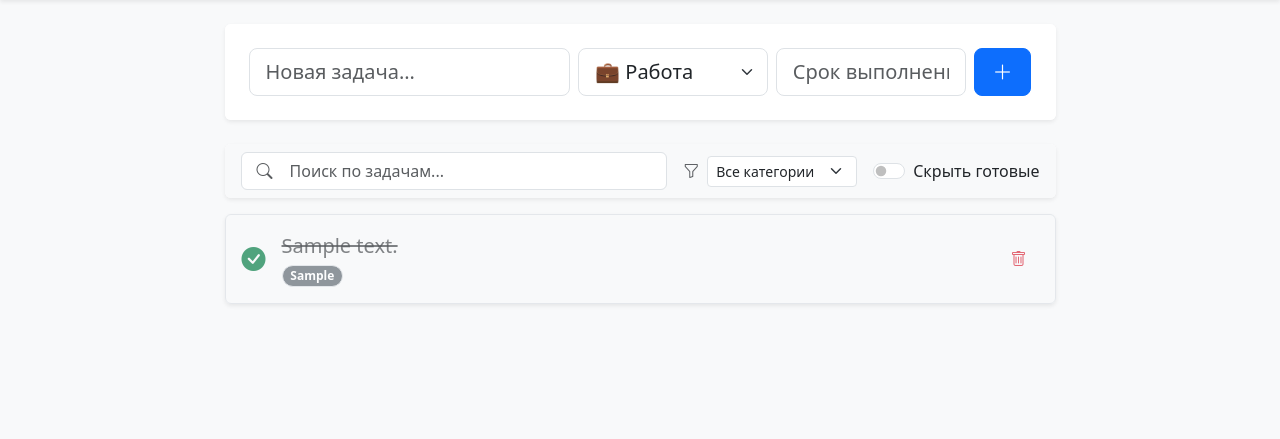
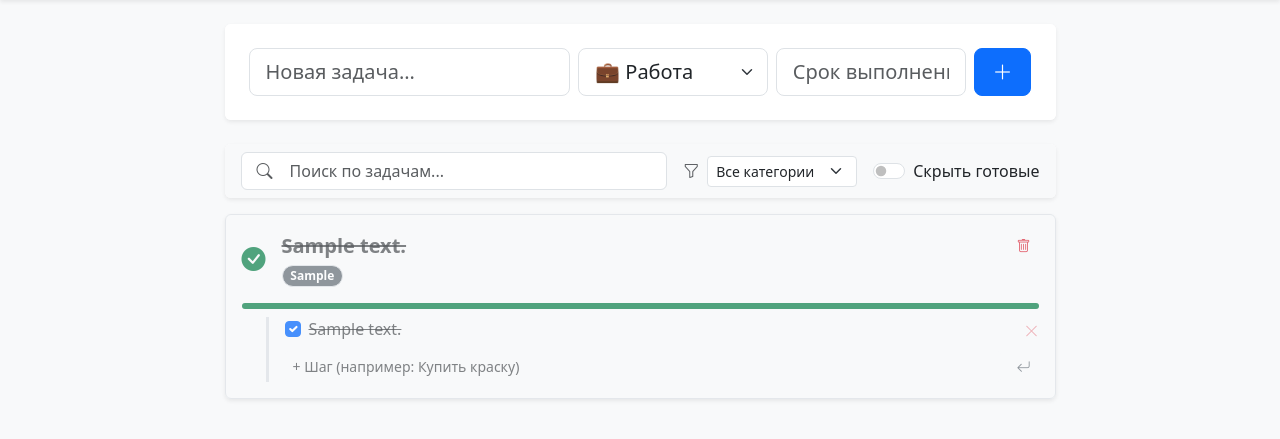
Before and after one commit to KoshFromVorlon/flask_pro_taskmanager, a Flask app: page / in a window 1280 px wide. Shown: the part 62-501 px from the top of the page. Run offline with Flask 3, Linux system fonts and the light colour scheme; a user stored in the database is signed in; tables that the repository leaves empty hold one stand-in row (values such as "Sample post").

Commit message:
Subtasks (Checklists) + Languages messages sys fix

```diff
--- a/app/routes.py
+++ b/app/routes.py
@@ -3,24 +3,28 @@ from flask_login import login_user, logout_user, login_required, current_user
 from werkzeug.security import generate_password_hash, check_password_hash
 from datetime import datetime
 from . import db
-from .models import User, Task
-from .translations import translations  # Импорт для проверки ключей
+from .models import User, Task, Subtask
+from .translations import translations
 
 main = Blueprint('main', __name__)
 
 
-# --- ПЕРЕКЛЮЧЕНИЕ ЯЗЫКА ---
+# --- ВСПОМОГАТЕЛЬНАЯ ФУНКЦИЯ ДЛЯ ПЕРЕВОДА В PYTHON ---
+def get_text(key):
+    """Берет язык из куки и возвращает текст из словаря"""
+    lang = request.cookies.get('lang', 'ru')
+    if lang not in translations:
+        lang = 'ru'
+    return translations[lang].get(key, key)  # Если ключа нет, вернет сам ключ
+
+
+# --- ЯЗЫКИ ---
 @main.route('/set-language/<lang_code>')
 def set_language(lang_code):
-    # Проверяем, поддерживается ли язык
     if lang_code not in translations:
         lang_code = 'ru'
-
-    # Мы должны вернуть пользователя туда, откуда он пришел
     referrer = request.referrer or url_for('main.index')
-
     resp = make_response(redirect(referrer))
-    # Сохраняем выбор в куки на 30 дней
     resp.set_cookie('lang', lang_code, max_age=30 * 24 * 60 * 60)
     return resp
 
@@ -33,17 +37,17 @@ def register():
         password = request.form.get('password')
 
         if User.query.filter_by(username=username).first():
-            flash('Такой пользователь уже существует!', 'error')
+            # ИСПОЛЬЗУЕМ ПЕРЕВОД
+            flash(get_text('flash_user_exists'), 'error')
             return redirect(url_for('main.register'))
 
         user = User(username=username, password=generate_password_hash(password, method='scrypt'))
-
         db.session.add(user)
         db.session.commit()
         login_user(user)
-        flash('Регистрация успешна!', 'success')
+        # ИСПОЛЬЗУЕМ ПЕРЕВОД
+        flash(get_text('flash_register_success'), 'success')
         return redirect(url_for('main.index'))
-
     return render_template('register.html')
 
 
@@ -56,9 +60,12 @@ def login():
 
         if user and check_password_hash(user.password, password):
             login_user(user)
-            flash('Вы успешно вошли!', 'success')
+            # ИСПОЛЬЗУЕМ ПЕРЕВОД
+            flash(get_text('flash_login_success'), 'success')
             return redirect(url_for('main.index'))
-        flash('Ошибка входа.', 'error')
+
+        # ИСПОЛЬЗУЕМ ПЕРЕВОД
+        flash(get_text('flash_login_error'), 'error')
     return render_template('login.html')
 
 
@@ -66,6 +73,7 @@ def login():
 @login_required
 def logout():
     logout_user()
+    # ИСПОЛЬЗУЕМ ПЕРЕВОД (Можно показывать на странице входа)
     return redirect(url_for('main.login'))
 
 
@@ -77,14 +85,13 @@ def change_password():
         new_password = request.form.get('new_password')
 
         if not check_password_hash(current_user.password, old_password):
-            flash('Старый пароль неверен.', 'error')
+            flash(get_text('flash_pass_wrong'), 'error')
             return redirect(url_for('main.change_password'))
 
         current_user.password = generate_password_hash(new_password, method='scrypt')
         db.session.commit()
-        flash('Пароль изменен!', 'success')
+        flash(get_text('flash_pass_changed'), 'success')
         return redirect(url_for('main.index'))
-
     return render_template('change_password.html')
 
 
@@ -94,14 +101,8 @@ def change_password():
 def index():
     if request.method == 'POST':
         content = request.form.get('content')
-        category_key = request.form.get('category')  # Получаем ключ (cat_work)
+        category_key = request.form.get('category')
         deadline_str = request.form.get('deadline')
-
-        # Получаем текущий язык из куки для сохранения категории в БД
-        # В БД мы будем сохранять именно перевод, чтобы потом не путаться,
-        # или можно сохранять ключи. Для простоты сохраним ТЕКСТ категории на текущем языке.
-        # Но лучше сохранять ключи, но для совместимости оставим текст.
-        # Чтобы не усложнять: берем текст прямо из формы (value в HTML)
 
         if content:
             deadline_obj = None
@@ -114,7 +115,7 @@ def index():
             new_task = Task(content=content, category=category_key, deadline=deadline_obj, author=current_user)
             db.session.add(new_task)
             db.session.commit()
-            flash('Задача добавлена!', 'success')
+            flash(get_text('flash_task_added'), 'success')
             return redirect(url_for('main.index'))
 
     tasks = Task.query.filter_by(user_id=current_user.id).order_by(Task.completed, Task.deadline,
@@ -129,7 +130,7 @@ def delete_task(id):
     if task.user_id == current_user.id:
         db.session.delete(task)
         db.session.commit()
-        flash('Задача удалена.', 'success')
+        flash(get_text('flash_task_deleted'), 'success')
     return redirect(url_for('main.index'))
 
 
@@ -142,3 +143,40 @@ def toggle(id):
         db.session.commit()
         return jsonify({'success': True, 'completed': task.completed})
     return jsonify({'success': False})
+
+
+# --- ПОДЗАДАЧИ ---
+@main.route('/task/<int:task_id>/add_subtask', methods=['POST'])
+@login_required
+def add_subtask(task_id):
+    task = Task.query.get_or_404(task_id)
+    content = request.form.get('subtask_content')
+
+    if task.user_id == current_user.id and content:
+        subtask = Subtask(content=content, parent_task=task)
+        db.session.add(subtask)
+        db.session.commit()
+    return redirect(url_for('main.index'))
+
+
+@main.route('/toggle_subtask/<int:subtask_id>', methods=['POST'])
+@login_required
+def toggle_subtask(subtask_id):
+    subtask = Subtask.query.get_or_404(subtask_id)
+    if subtask.parent_task.user_id == current_user.id:
+        subtask.completed = not subtask.completed
+        db.session.commit()
+        progress = subtask.parent_task.get_progress()
+        return jsonify({'success': True, 'completed': subtask.completed, 'progress': progress})
+
+    return jsonify({'success': False})
+
+
+@main.route('/delete_subtask/<int:subtask_id>')
+@login_required
+def delete_subtask(subtask_id):
+    subtask = Subtask.query.get_or_404(subtask_id)
+    if subtask.parent_task.user_id == current_user.id:
+        db.session.delete(subtask)
+        db.session.commit()
+    return redirect(url_for('main.index'))
--- a/app/static/script.js
+++ b/app/static/script.js
@@ -23,28 +23,22 @@ document.addEventListener('DOMContentLoaded', () => {
         const hideCompleted = hideCompletedFilter.checked;
 
         tasks.forEach(task => {
-            // Получаем данные из атрибутов data-*
             const content = task.getAttribute('data-content');
             const category = task.getAttribute('data-category');
             const isCompleted = task.getAttribute('data-completed') === 'true';
 
-            // Проверяем 3 условия
             const matchesSearch = content.includes(searchText);
             const matchesCategory = selectedCategory === 'all' || category === selectedCategory;
             const matchesStatus = !hideCompleted || !isCompleted;
 
-            // Если все совпадает — показываем, иначе скрываем
             if (matchesSearch && matchesCategory && matchesStatus) {
                 task.classList.remove('d-none');
-                task.classList.add('d-flex'); // Возвращаем flex, чтобы верстка не ехала
             } else {
                 task.classList.add('d-none');
-                task.classList.remove('d-flex');
             }
         });
     }
 
-    // Вешаем слушатели событий (если элементы есть на странице)
     if (searchInput) {
         searchInput.addEventListener('input', filterTasks);
         categoryFilter.addEventListener('change', filterTasks);
@@ -52,7 +46,7 @@ document.addEventListener('DOMContentLoaded', () => {
     }
 });
 
-// --- 3. AJAX ОБНОВЛЕНИЕ ЗАДАЧИ ---
+// --- 3. ГЛАВНЫЕ ЗАДАЧИ ---
 async function toggleTask(id) {
     const row = document.getElementById(`task-${id}`);
     const icon = row.querySelector('.task-icon');
@@ -63,7 +57,6 @@ async function toggleTask(id) {
         const data = await response.json();
 
         if (data.success) {
-            // Обновляем визуальный статус
             if (data.completed) {
                 row.classList.add('bg-light', 'opacity-75');
                 text.classList.add('text-decoration-line-through', 'text-muted');
@@ -76,18 +69,42 @@ async function toggleTask(id) {
                 icon.classList.add('bi-circle', 'text-secondary');
             }
 
-            // ВАЖНО: Обновляем атрибут для фильтрации
             row.setAttribute('data-completed', data.completed);
 
-            // Запускаем фильтрацию заново (вдруг включен режим "Скрыть готовые")
-            // Находим чекбокс фильтра и вызываем событие change вручную
             const hideCompletedFilter = document.getElementById('hideCompletedFilter');
             if (hideCompletedFilter && hideCompletedFilter.checked) {
                 row.classList.add('d-none');
-                row.classList.remove('d-flex');
             }
         }
     } catch (error) {
         console.error('Ошибка:', error);
     }
 }
+
+// --- 4. НОВОЕ: ПОДЗАДАЧИ ---
+async function toggleSubtask(subtaskId, parentTaskId) {
+    const subtaskRow = document.getElementById(`subtask-${subtaskId}`);
+    const label = subtaskRow.querySelector('label');
+    const progressBar = document.getElementById(`progress-${parentTaskId}`);
+
+    try {
+        const response = await fetch(`/toggle_subtask/${subtaskId}`, { method: 'POST' });
+        const data = await response.json();
+
+        if (data.success) {
+            // Меняем стиль текста подзадачи
+            if (data.completed) {
+                label.classList.add('text-decoration-line-through', 'text-muted');
+            } else {
+                label.classList.remove('text-decoration-line-through', 'text-muted');
+            }
+
+            // Обновляем Прогресс-бар
+            if (progressBar) {
+                progressBar.style.width = data.progress + '%';
+            }
+        }
+    } catch (error) {
+        console.error('Ошибка подзадачи:', error);
+    }
+}
--- a/app/templates/index.html
+++ b/app/templates/index.html
@@ -10,7 +10,6 @@
                     <div class="col-md-5">
                         <input type="text" name="content" class="form-control form-control-lg" placeholder="{{ t.placeholder_task }}" required>
                     </div>
-
                     <div class="col-md-3">
                         <select name="category" class="form-select form-select-lg">
                             <option value="{{ t.cat_work }}">💼 {{ t.cat_work }}</option>
@@ -21,7 +20,6 @@
                             <option value="{{ t.cat_other }}">📁 {{ t.cat_other }}</option>
                         </select>
                     </div>
-
                     <div class="col-md-3">
                         <input type="text"
                                name="deadline"
@@ -30,7 +28,6 @@
                                onfocus="(this.type='datetime-local')"
                                onblur="if(!this.value)this.type='text'">
                     </div>
-
                     <div class="col-md-1">
                         <button type="submit" class="btn btn-primary btn-lg w-100" title="{{ t.btn_add }}">
                             <i class="bi bi-plus-lg"></i>
@@ -46,7 +43,6 @@
                     <i class="bi bi-search position-absolute top-50 start-0 translate-middle-y ms-3 text-muted"></i>
                     <input type="text" id="searchInput" class="form-control ps-5" placeholder="{{ t.placeholder_search }}">
                 </div>
-
                 <div class="d-flex align-items-center">
                     <i class="bi bi-funnel text-muted me-2"></i>
                     <select id="categoryFilter" class="form-select form-select-sm" style="width: 150px;">
@@ -59,7 +55,6 @@
                         <option value="{{ t.cat_other }}">📁 {{ t.cat_other }}</option>
                     </select>
                 </div>
-
                 <div class="form-check form-switch m-0">
                     <input class="form-check-input" type="checkbox" id="hideCompletedFilter">
                     <label class="form-check-label text-nowrap" for="hideCompletedFilter">{{ t.filter_hide }}</label>
@@ -77,19 +72,19 @@
             {% endif %}
 
             {% for task in tasks %}
-            <div class="list-group-item d-flex justify-content-between align-items-center p-3 task-item {% if task.completed %}bg-light opacity-75{% endif %}"
+            <div class="list-group-item p-3 task-item {% if task.completed %}bg-light opacity-75{% endif %}"
                  id="task-{{ task.id }}"
                  data-category="{{ task.category }}"
                  data-completed="{{ 'true' if task.completed else 'false' }}"
                  data-content="{{ task.content|lower }}">
 
+                <div class="d-flex justify-content-between align-items-start">
                     <div class="d-flex align-items-center gap-3 w-100" style="cursor: pointer;" onclick="toggleTask({{ task.id }})">
-
                         <i class="bi {% if task.completed %}bi-check-circle-fill text-success{% else %}bi-circle text-secondary{% endif %} fs-4 task-icon"></i>
 
                         <div class="w-100">
                             <div class="d-flex justify-content-between align-items-center flex-wrap">
-                            <span class="fs-5 task-text me-2 {% if task.completed %}text-decoration-line-through text-muted{% endif %}">
+                                <span class="fs-5 task-text me-2 fw-bold {% if task.completed %}text-decoration-line-through text-muted{% endif %}">
                                     {{ task.content }}
                                 </span>
 
@@ -110,7 +105,6 @@
                                 <span class="badge rounded-pill bg-secondary text-white border">
                                     {{ task.category }}
                                 </span>
-
                                 {% if not task.deadline %}
                                 <small class="text-muted" style="font-size: 0.8em;">
                                     <i class="bi bi-clock"></i> {{ t.created_prefix }} {{ task.date_created.strftime('%d.%m') }}
@@ -119,10 +113,44 @@
                             </div>
                         </div>
                     </div>
-
-                <a href="/delete/{{ task.id }}" class="btn btn-outline-danger border-0 rounded-circle ms-2" title="Удалить">
+                    <a href="/delete/{{ task.id }}" class="btn btn-outline-danger border-0 rounded-circle ms-2 btn-sm">
                         <i class="bi bi-trash"></i>
                     </a>
+                </div>
+
+                {% if task.subtasks %}
+                <div class="mt-3">
+                    <div class="progress" style="height: 6px;">
+                        <div class="progress-bar bg-success" role="progressbar"
+                             style="width: {{ task.get_progress() }}%;"
+                             id="progress-{{ task.id }}"></div>
+                    </div>
+                </div>
+                {% endif %}
+
+                <div class="ms-4 mt-2 border-start border-3 ps-3 task-subtasks">
+                    {% for sub in task.subtasks %}
+                    <div class="d-flex align-items-center justify-content-between mb-1 subtask-item" id="subtask-{{ sub.id }}">
+                        <div class="form-check">
+                            <input class="form-check-input" type="checkbox"
+                                   onchange="toggleSubtask({{ sub.id }}, {{ task.id }})"
+                                   {% if sub.completed %}checked{% endif %}>
+                            <label class="form-check-label {% if sub.completed %}text-decoration-line-through text-muted{% endif %}">
+                                {{ sub.content }}
+                            </label>
+                        </div>
+                        <a href="/delete_subtask/{{ sub.id }}" class="text-danger small text-decoration-none ms-2" style="opacity: 0.5;">
+                            <i class="bi bi-x-lg"></i>
+                        </a>
+                    </div>
+                    {% endfor %}
+
+                    <form action="/task/{{ task.id }}/add_subtask" method="POST" class="mt-2 d-flex gap-2">
+                        <input type="text" name="subtask_content" class="form-control form-control-sm border-0 bg-light" placeholder="+ Шаг (например: Купить краску)" required>
+                        <button type="submit" class="btn btn-sm btn-outline-secondary border-0"><i class="bi bi-arrow-return-left"></i></button>
+                    </form>
+                </div>
+
             </div>
             {% endfor %}
         </div>
```
Also changed, not shown: app/models.py (+20 -0 lines), app/translations.py (+37 -1 lines). Lines whose indentation alone changed are shown as unchanged.
